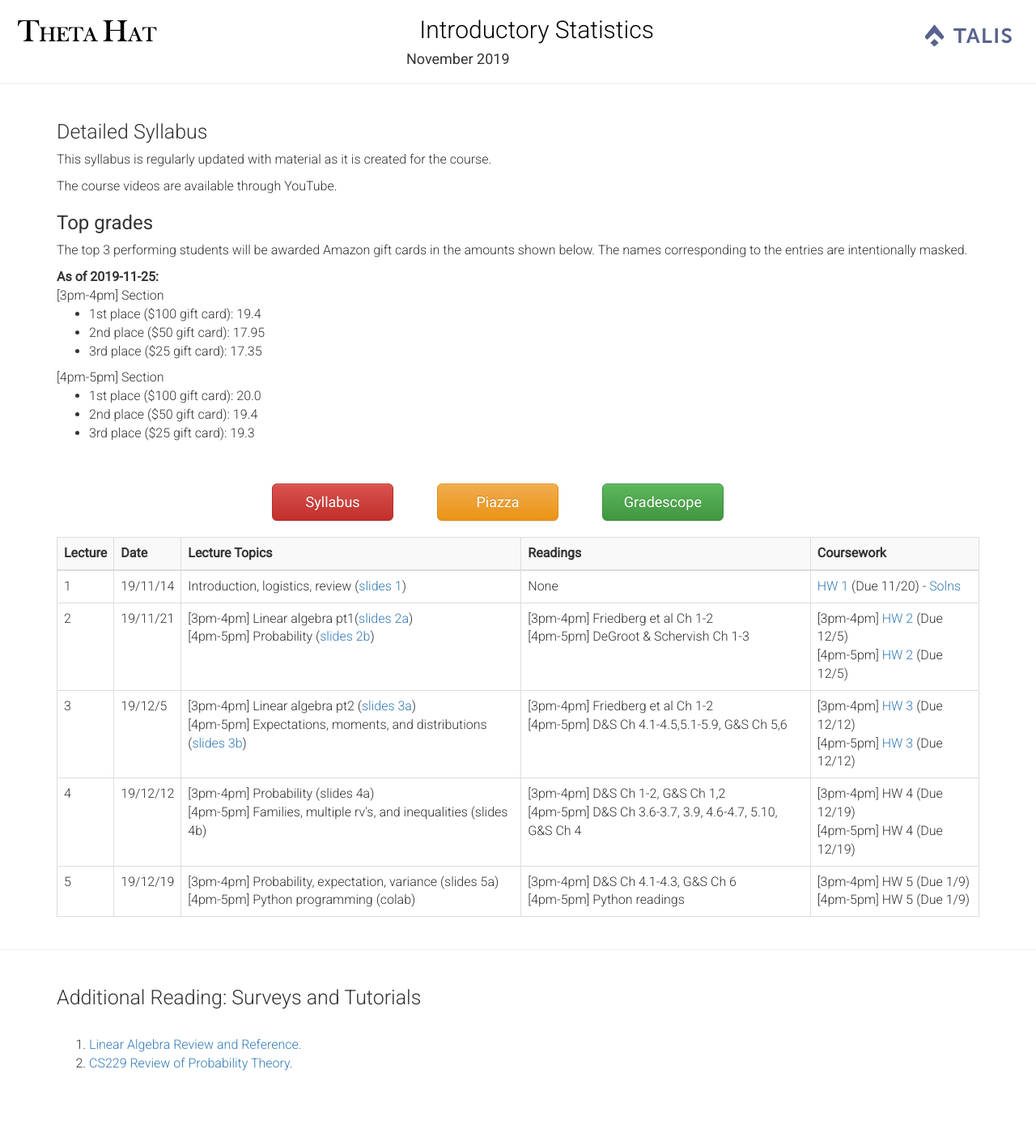
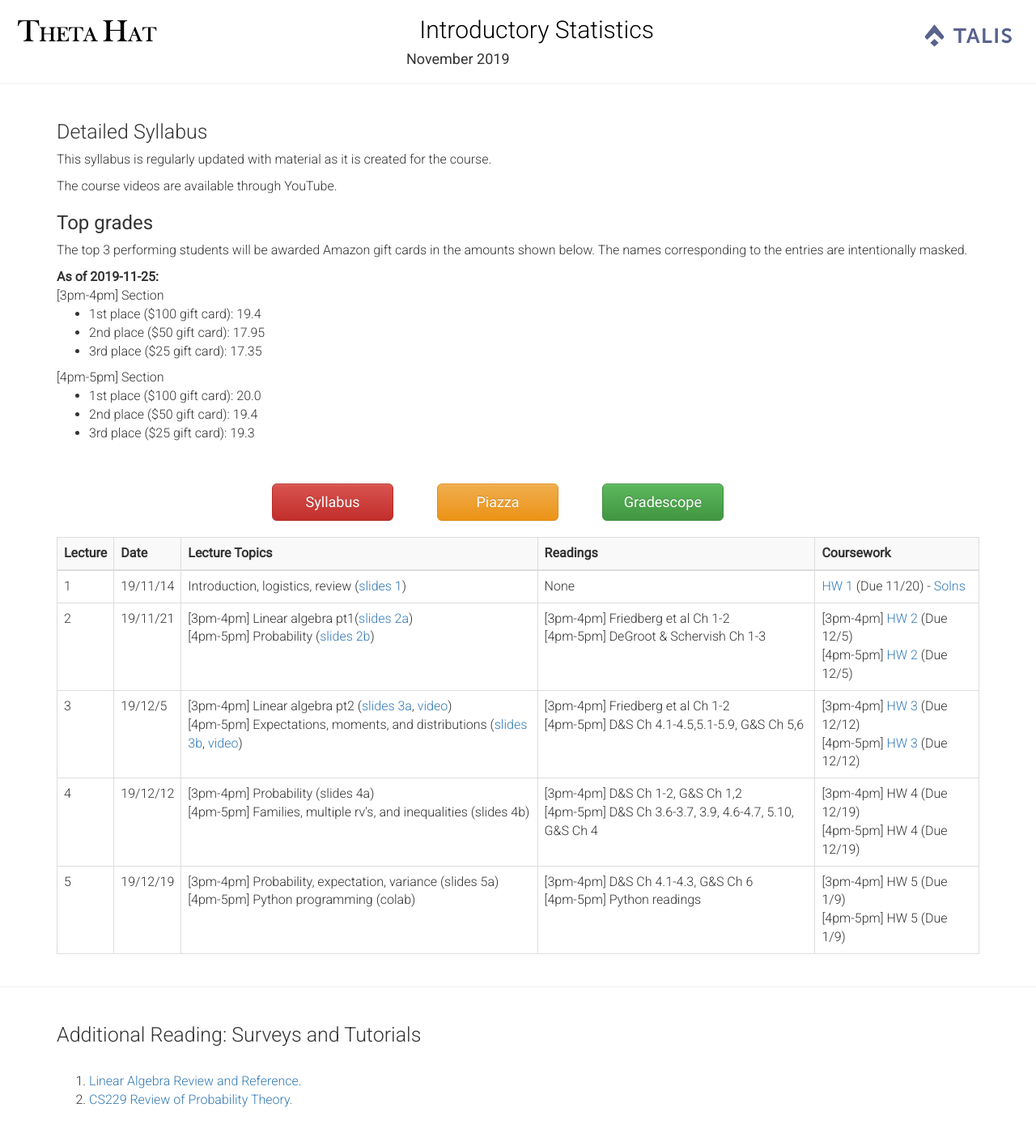
Before and after one commit to talisstats/talisstats.github.io, a Jekyll site: the page syllabus.html, which Jekyll copies as it is, in a window 1280 px wide. Shown: the whole page at 81% size. Built offline with Jekyll 4.4.1, drawn with Linux system fonts in a browser that asks for light colours; nearby versions of some CDN libraries; before the commit the page ends 1364 px from its top, so only the background shows below that.

Commit message:
Updates hw3 & adds lec3 video links

```diff
--- a/syllabus.html
+++ b/syllabus.html
@@ -120,8 +120,8 @@
     <td>3</td>
     <td> 19/12/5 </td>
     <td>
-       [3pm-4pm] Linear algebra pt2 (<a href="assets/slides/lec3a.pdf">slides 3a</a>) </br>
-       [4pm-5pm] Expectations, moments, and distributions (<a href="assets/slides/lec3b.pdf">slides 3b</a>)
+       [3pm-4pm] Linear algebra pt2 (<a href="assets/slides/lec3a.pdf">slides 3a</a>, <a href="https://youtu.be/zT0aRKUSxcA">video</a>) </br>
+       [4pm-5pm] Expectations, moments, and distributions (<a href="assets/slides/lec3b.pdf">slides 3b</a>, <a href="https://youtu.be/yfrtQS097bc">video</a>)
     </td>
     <td>
       [3pm-4pm] Friedberg et al Ch 1-2 </br>
```
Also changed, not shown: 4 other files.
